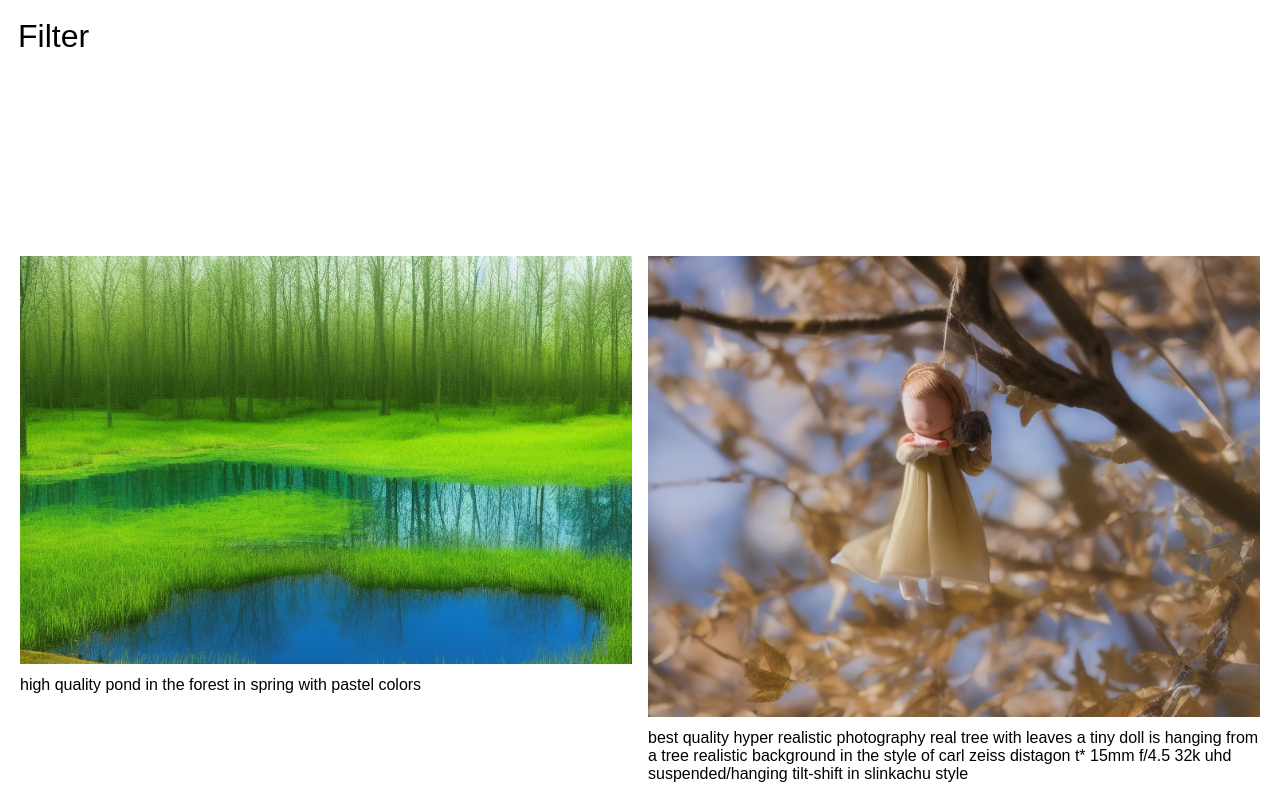
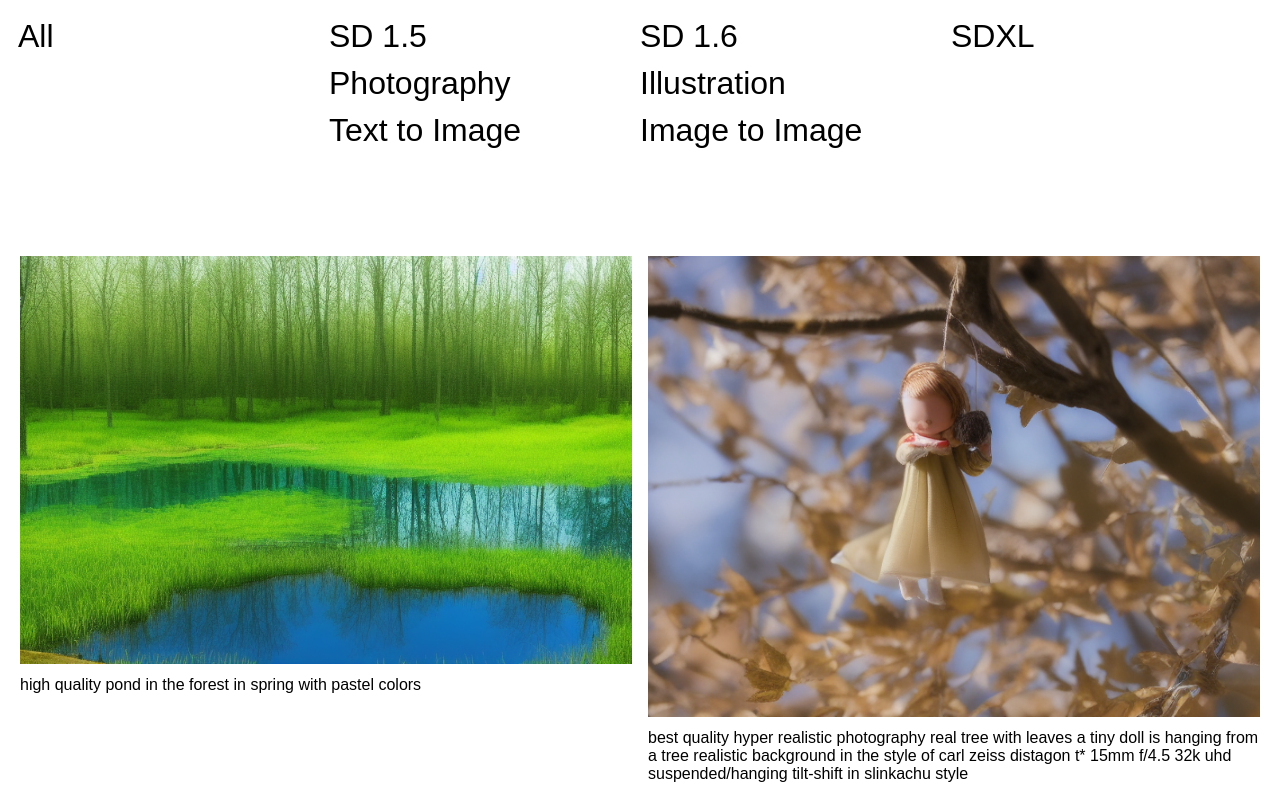
Before and after one commit to lineshape/SplitRhombus1, a plain HTML site: page main.html in a window 1280 px wide. Both pictures are taken after a click on the element "Filter". Shown: the top 800 px of the page. Drawn offline with Linux system fonts and the light colour scheme.

Commit message:
문제 해결 드디어 끝

```diff
--- a/main.html
+++ b/main.html
@@ -3,8 +3,9 @@
 <head>
     <meta charset="UTF-8">
     <meta name="viewport" content="width=device-width, initial-scale=1.0">
-    <title>Gallery from CSV</title>
+    <title>SD Prompt Gallery</title>
     <link rel="stylesheet" href="style.css">
+    <!-- <link href="https://unpkg.com/aos@2.3.1/dist/aos.css" rel="stylesheet"> -->
 </head>
 <body>
 
@@ -35,6 +36,8 @@
 </div>
 
 <script src="script.js"></script>
+<!-- <script src="https://unpkg.com/aos@2.3.1/dist/aos.js"></script> -->
+
 
 </body>
 </html>
--- a/script.js
+++ b/script.js
@@ -1,15 +1,119 @@
+// document.addEventListener('DOMContentLoaded', function() {
+//     fetch('data.csv')
+//         .then(response => response.text())
+//         .then(csv => {
+//             const rows = csv.split('\n').slice(1); // 첫 번째 줄(헤더)을 제외
+//             const gallery = document.getElementById('gallery');
+//             rows.forEach(row => {
+//                 const columns = row.split(',');
+//                 const imageFilename = columns[0];
+//                 const caption = columns[1];
+//                 const itemHTML = `
+//                     <div class="gallery-item" data-aos="fade-up">
+//                         <img src="images/${imageFilename}" alt="${caption}">
+//                         <div class="caption">${caption}</div>
+//                     </div>
+//                 `;
+//                 gallery.innerHTML += itemHTML;
+//             });
+//             // AOS.init();// 동적으로 내용을 추가한 후 AOS 초기화
+//         });
+// });
+
+// document.addEventListener('DOMContentLoaded', function() {
+//     const toggleFiltersBtn = document.getElementById('toggleFilters');
+//     const filtersContainer = document.getElementById('filters');
+//     const filters = document.querySelectorAll('.filter');
+
+//     // 필터 토글 버튼 이벤트 리스너
+//     toggleFiltersBtn.addEventListener('click', () => {
+//         filtersContainer.style.display = filtersContainer.style.display === 'none' ? 'block' : 'none';
+//     });
+
+//     // 각 필터 버튼에 대한 클릭 이벤트 리스너
+//     filters.forEach(filter => {
+//         filter.addEventListener('click', function() {
+//             const model = this.dataset.model;
+//             const genre = this.dataset.genre;
+//             const method = this.dataset.method;
+//             const galleryItems = document.querySelectorAll('.gallery-item');
+
+//             galleryItems.forEach(item => {
+//                 const itemModel = item.dataset.model;
+//                 const itemGenre = item.dataset.genre;
+//                 const itemMethod = item.dataset.method;
+
+//                 if ((model && model !== itemModel) ||
+//                     (genre && genre !== itemGenre) ||
+//                     (method && method !== itemMethod)) {
+//                     item.style.display = 'none';
+//                 } else {
+//                     item.style.display = 'block';
+//                 }
+//             });
+//         });
+//     });
+
+//     fetch('data.csv') // 'data.csv'는 실제 CSV 파일의 경로로 변경해야 합니다.
+//         .then(response => response.text())
+//         .then(csv => {
+//             const rows = csv.split('\n').slice(1); // 첫 번째 줄(헤더)을 제외
+//             const gallery = document.getElementById('gallery');
+//             rows.forEach(row => {
+//                 const columns = row.split(',');
+//                 const imageFilename = columns[0];
+//                 const caption = columns[1];
+//                 const model = columns[2];
+//                 const genre = columns[3];
+//                 const method = columns[4];
+//                 const itemHTML = `
+//                     <div class="gallery-item" data-model="${model}" data-genre="${genre}" data-method="${method}">
+//                         <img src="images/${imageFilename}" alt="${caption}">
+//                         <div class="caption">${caption}</div>
+//                     </div>
+//                 `;
+//                 gallery.innerHTML += itemHTML;
+//             });
+//         });
+// });
+
+// document.addEventListener('DOMContentLoaded', function() {
+//     const toggleFiltersBtn = document.getElementById('toggleFilters');
+//     const galleryItems = document.querySelectorAll('.gallery-item');
+//     const filterContainer = document.querySelector('.filter-container'); // .filter-container 선택
+
+//     toggleFiltersBtn.addEventListener('click', function() {
+//         // 버튼의 텍스트가 "Filter"일 때
+//         if (this.textContent === "Filter") {
+//             this.textContent = "All"; // 버튼 텍스트를 "All"로 변경
+//             filterContainer.style.display = "block"; // 필터 컨테이너를 보이게 함
+//         }
+//         // 버튼의 텍스트가 "All"일 때
+//         else if (this.textContent === "All") {
+//             // 모든 .gallery-item 요소를 보이게 함
+//             galleryItems.forEach(item => {
+//                 item.style.display = "block";
+//             });
+//             this.textContent = "Filter"; // 버튼 텍스트를 "Filter"로 변경
+//             filterContainer.style.display = "none"; // 필터 컨테이너를 숨김
+//         }
+//     });
+// });
+
 document.addEventListener('DOMContentLoaded', function() {
-    fetch('data.csv')
-        .then(response => response.text())
-        .then(csv => {
+    // 데이터 로딩 및 초기화
+    fetch('data.csv').then(response => response.text()).then(csv => {
         const rows = csv.split('\n').slice(1); // 첫 번째 줄(헤더)을 제외
         const gallery = document.getElementById('gallery');
         rows.forEach(row => {
             const columns = row.split(',');
             const imageFilename = columns[0];
             const caption = columns[1];
+            const model = columns[2];
+            const genre = columns[3];
+            const method = columns[4];
             const itemHTML = `
-                    <div class="gallery-item">
+                <div class="gallery-item" data-model="${model}" data-genre="${genre}" data-method="${method}" data-aos="fade-up">
                     <img src="images/${imageFilename}" alt="${caption}">
                     <div class="caption">${caption}</div>
                 </div>
@@ -17,27 +121,32 @@ document.addEventListener('DOMContentLoaded', function() {
             gallery.innerHTML += itemHTML;
         });
     });
+
+    // 필터 토글 및 All/Filter 버튼 동작
+    const toggleFiltersBtn = document.getElementById('toggleFilters');
+    const filterContainer = document.getElementById('filters');
+
+    toggleFiltersBtn.addEventListener('click', function() {
+        if (this.textContent === "Filter") {
+            this.textContent = "All";
+            filterContainer.style.display = "block";
+        } else if (this.textContent === "All") {
+            this.textContent = "Filter";
+            filterContainer.style.display = "none";
+            // 모든 .gallery-item 요소를 다시 보이게 함
+            document.querySelectorAll('.gallery-item').forEach(item => {
+                item.style.display = "block";
+            });
+        }
     });
 
-document.addEventListener('DOMContentLoaded', function() {
-    const toggleFiltersBtn = document.getElementById('toggleFilters');
-    const filtersContainer = document.getElementById('filters');
-    const filters = document.querySelectorAll('.filter');
-
-    // 필터 토글 버튼 이벤트 리스너
-    toggleFiltersBtn.addEventListener('click', () => {
-        filtersContainer.style.display = filtersContainer.style.display === 'none' ? 'block' : 'none';
-    });
-
-    // 각 필터 버튼에 대한 클릭 이벤트 리스너
-    filters.forEach(filter => {
+    // 필터 버튼 동작
+    document.querySelectorAll('.filter').forEach(filter => {
         filter.addEventListener('click', function() {
             const model = this.dataset.model;
             const genre = this.dataset.genre;
             const method = this.dataset.method;
-            const galleryItems = document.querySelectorAll('.gallery-item');
-
-            galleryItems.forEach(item => {
+            document.querySelectorAll('.gallery-item').forEach(item => {
                 const itemModel = item.dataset.model;
                 const itemGenre = item.dataset.genre;
                 const itemMethod = item.dataset.method;
@@ -52,41 +161,4 @@ document.addEventListener('DOMContentLoaded', function() {
             });
         });
     });
-
-    fetch('data.csv') // 'data.csv'는 실제 CSV 파일의 경로로 변경해야 합니다.
-        .then(response => response.text())
-        .then(csv => {
-            const rows = csv.split('\n').slice(1); // 첫 번째 줄(헤더)을 제외
-            const gallery = document.getElementById('gallery');
-            rows.forEach(row => {
-                const columns = row.split(',');
-                const imageFilename = columns[0];
-                const caption = columns[1];
-                const model = columns[2];
-                const genre = columns[3];
-                const method = columns[4];
-                const itemHTML = `
-                    <div class="gallery-item" data-model="${model}" data-genre="${genre}" data-method="${method}">
-                        <img src="images/${imageFilename}" alt="${caption}">
-                        <div class="caption">${caption}</div>
-                    </div>
-                `;
-                gallery.innerHTML += itemHTML;
 });
-        });
-});
-
-// document.addEventListener('scroll', function() {
-//     const galleryItems = document.querySelectorAll('.gallery-item');
-//     galleryItems.forEach(item => {
-//         const itemPosition = item.getBoundingClientRect().top; // 뷰포트 상단부터 요소의 상단까지의 거리
-//         const viewportHeight = window.innerHeight; // 뷰포트의 높이
-
-//         // 요소가 뷰포트에 들어오면 불투명도를 1로 설정
-//         if (itemPosition < viewportHeight) {
-//             item.style.opacity = 1;
-//         } else {
-//             item.style.opacity = 0;
-//         }
-//     });
-// });
--- a/style.css
+++ b/style.css
@@ -15,6 +15,7 @@ body {
 #toggleFilters {
     flex-basis: 25%;
     margin: 0;
+    cursor: pointer;
 }
 
 #gallery {
@@ -61,13 +62,13 @@ button {
 
 .filter-container {
     display: none;
-    flex-basis: calc(75% - 16px);
+    flex-basis: 75%;
 }
 
 .filter-row {
     margin-bottom: 10px;
     display: flex;
-    column-gap: 8px;
+    /* column-gap: 8px; */
 }
 
 .filter {
```
Lines whose indentation alone changed are shown as unchanged.
